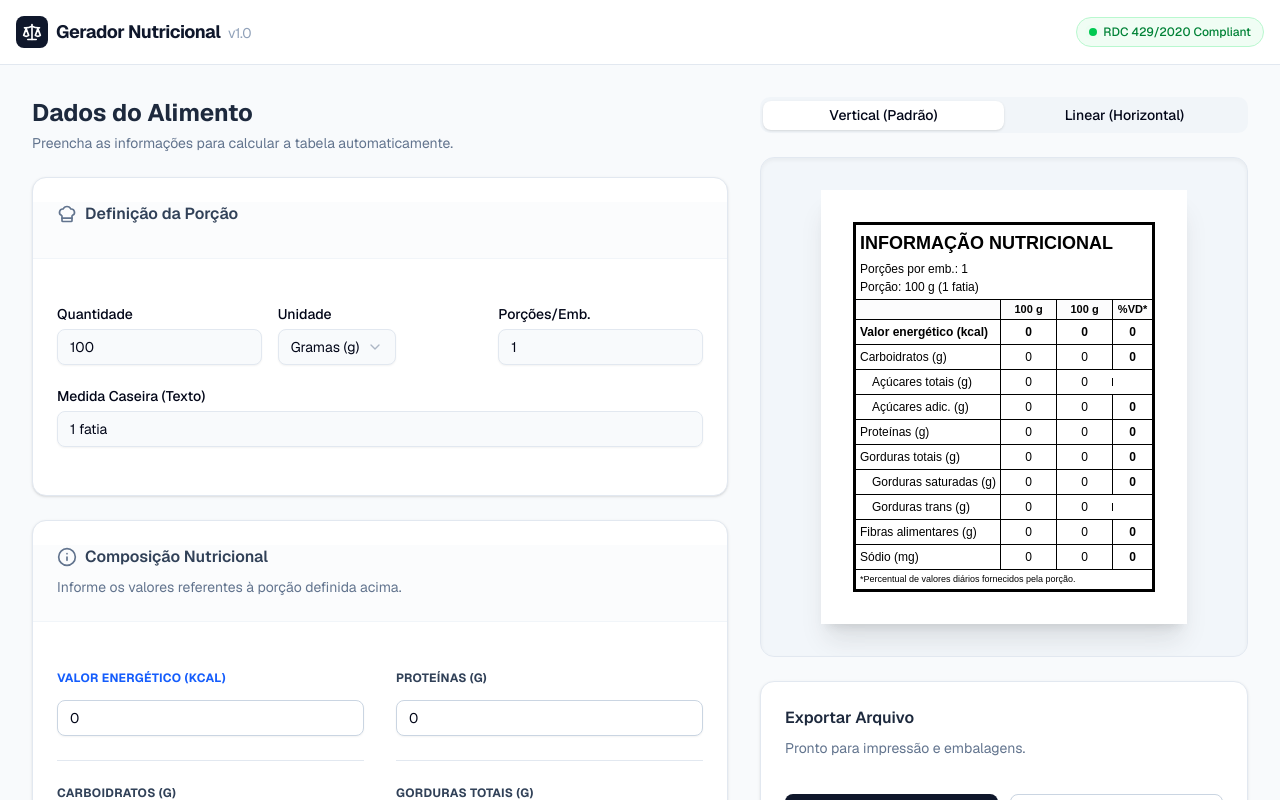
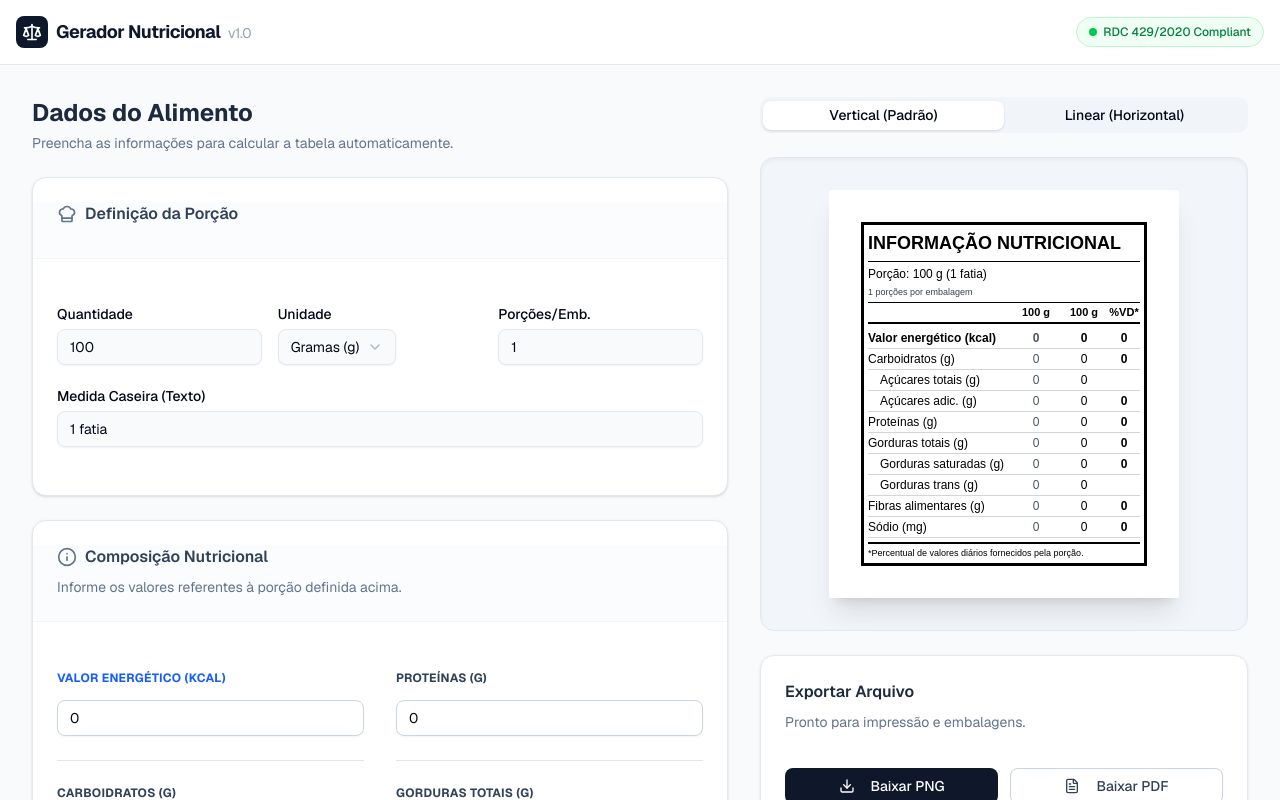
Before and after one commit to weszzy/tabela-nutricional, a Next.js app: page / in a window 1280 px wide. Shown: the top 800 px of the page. Built offline with nearby package versions, Linux system fonts and the light colour scheme.

Commit message:
enhance NutritionalTable layout

```diff
--- a/src/components/NutritionalTable.tsx
+++ b/src/components/NutritionalTable.tsx
@@ -17,7 +17,8 @@ export const NutritionalTable = ({ data, id, layout = "vertical" }: Props) => {
 
     const calcPorcao = (val: number) => formatarValor(val);
 
-    // --- MODELO LINEAR (HORIZONTAL) ---
+    // --- MODELO LINEAR (HORIZONTAL - ANEXO XV) ---
+
     if (layout === "linear") {
         return (
             <div
@@ -26,13 +27,18 @@ export const NutritionalTable = ({ data, id, layout = "vertical" }: Props) => {
                 style={{ fontFamily: 'Arial, Helvetica, sans-serif' }}
             >
                 <div className="border-[3px] border-black p-3 text-sm">
+                    {/* Cabeçalho Linear */}
                     <div className="flex flex-wrap items-baseline gap-1 mb-2 font-bold">
                         <span className="uppercase">Informação Nutricional:</span>
                         <span>Porção: {data.porcaoQtd} {data.porcaoUnidade} ({data.medidaCaseira}).</span>
                     </div>
+
+                    {/* Legenda Explicativa */}
                     <div className="text-[11px] text-gray-500 mb-2 italic">
                         (Valores na ordem: 100 {data.porcaoUnidade} / Porção / %VD*)
                     </div>
+
+                    {/* Lista de Nutrientes */}
                     <div className="text-xs leading-5 text-justify">
                         <LinearItem label="Valor energético (kcal)" val={data.valorEnergetico} vd="valorEnergetico" calc100={calc100} calcPorcao={calcPorcao} isBold />
                         <LinearItem label="Carboidratos (g)" val={data.carboidratos} vd="carboidratos" calc100={calc100} calcPorcao={calcPorcao} />
@@ -45,6 +51,7 @@ export const NutritionalTable = ({ data, id, layout = "vertical" }: Props) => {
                         <LinearItem label="Fibras alimentares (g)" val={data.fibrasAlimentares} vd="fibrasAlimentares" calc100={calc100} calcPorcao={calcPorcao} />
                         <LinearItem label="Sódio (mg)" val={data.sodio} vd="sodio" calc100={calc100} calcPorcao={calcPorcao} isLast />
                     </div>
+
                     <div className="mt-2 text-[10px]">
                         *Percentual de valores diários fornecidos pela porção.
                     </div>
@@ -53,34 +60,28 @@ export const NutritionalTable = ({ data, id, layout = "vertical" }: Props) => {
         )
     }
 
-    // --- MODELO VERTICAL (PADRÃO COM GRADE) ---
     return (
         <div
             id={id}
             className="bg-white p-8 min-w-[350px] w-fit font-sans text-black mx-auto leading-none select-none"
             style={{ fontFamily: 'Arial, Helvetica, sans-serif' }}
         >
-            {/* Borda Externa Grossa */}
-            <div className="border-[3px] border-black">
-
-                {/* Título e Porção (Sem grid ainda) */}
-                <div className="p-1 border-b border-black">
-                    <h2 className="text-lg font-bold mb-1">INFORMAÇÃO NUTRICIONAL</h2>
-                    <div className="text-xs">
-                        <p className="mb-0.5">Porções por emb.: {data.porcoesPorEmbalagem}</p>
-                        <p>Porção: {data.porcaoQtd} {data.porcaoUnidade} ({data.medidaCaseira})</p>
-                    </div>
+            <div className="border-[3px] border-black p-1">
+                <h2 className="text-lg font-bold border-b border-black pb-1 mb-1">INFORMAÇÃO NUTRICIONAL</h2>
+                <div className="text-xs border-b border-black pb-1 mb-1">
+                    <p className="mb-1">
+                        Porção: {data.porcaoQtd} {data.porcaoUnidade} ({data.medidaCaseira})
+                    </p>
+                    <p className="text-[9px] text-gray-700">
+                        {data.porcoesPorEmbalagem} porções por embalagem
+                    </p>
                 </div>
-
-                {/* Cabeçalho da Tabela (Com Grid) */}
-                <div className="flex text-[11px] font-bold border-b border-black bg-gray-50/50">
-                    <div className="flex-1 p-1 flex items-end"></div> {/* Espaço vazio acima dos nomes */}
-                    <div className="w-14 p-1 text-center border-l border-black flex items-end justify-center">100 {data.porcaoUnidade}</div>
-                    <div className="w-14 p-1 text-center border-l border-black flex items-end justify-center">{data.porcaoQtd} {data.porcaoUnidade}</div>
-                    <div className="w-10 p-1 text-center border-l border-black flex items-end justify-center">%VD*</div>
+                <div className="flex items-end text-[11px] font-bold border-b-2 border-black mb-1 pb-1">
+                    <span className="flex-1"></span>
+                    <span className="w-12 text-center">100 {data.porcaoUnidade}</span>
+                    <span className="w-12 text-center">{data.porcaoQtd} {data.porcaoUnidade}</span>
+                    <span className="w-8 text-center">%VD*</span>
                 </div>
-
-                {/* Linhas de Dados (Com Grid) */}
                 <div className="flex flex-col text-xs">
                     <Row label="Valor energético (kcal)" val={data.valorEnergetico} vd="valorEnergetico" calc100={calc100} calcPorcao={calcPorcao} isBold />
                     <Row label="Carboidratos (g)" val={data.carboidratos} vd="carboidratos" calc100={calc100} calcPorcao={calcPorcao} />
@@ -91,11 +92,9 @@ export const NutritionalTable = ({ data, id, layout = "vertical" }: Props) => {
                     <Row label="Gorduras saturadas (g)" val={data.gordurasSaturadas} vd="gordurasSaturadas" calc100={calc100} calcPorcao={calcPorcao} indent />
                     <Row label="Gorduras trans (g)" val={data.gordurasTrans} vd="gordurasTrans" calc100={calc100} calcPorcao={calcPorcao} indent />
                     <Row label="Fibras alimentares (g)" val={data.fibrasAlimentares} vd="fibrasAlimentares" calc100={calc100} calcPorcao={calcPorcao} />
-                    <Row label="Sódio (mg)" val={data.sodio} vd="sodio" calc100={calc100} calcPorcao={calcPorcao} isLast /> {/* isLast remove a borda inferior */}
+                    <Row label="Sódio (mg)" val={data.sodio} vd="sodio" calc100={calc100} calcPorcao={calcPorcao} />
                 </div>
-
-                {/* Rodapé dentro da borda */}
-                <div className="p-1 text-[9px] leading-tight border-t border-black">
+                <div className="mt-1 text-[9px] leading-tight border-t-2 border-black pt-1">
                     *Percentual de valores diários fornecidos pela porção.
                 </div>
             </div>
@@ -103,34 +102,19 @@ export const NutritionalTable = ({ data, id, layout = "vertical" }: Props) => {
     );
 };
 
-// Row atualizada com bordas verticais (border-l)
-const Row = ({ label, val, vd, isBold, indent, calc100, calcPorcao, isLast }: any) => (
-    <div className={`flex items-center ${!isLast ? 'border-b border-black' : ''} ${isBold ? 'font-bold' : ''}`}>
-        <div className={`flex-1 p-1 ${indent ? 'pl-4' : ''}`}>
-            {label}
-        </div>
-
-        {/* Coluna 100g */}
-        <div className="w-14 p-1 text-center border-l border-black flex items-center justify-center h-full">
-            {calc100(val)}
-        </div>
-
-        {/* Coluna Porção */}
-        <div className="w-14 p-1 text-center border-l border-black flex items-center justify-center h-full">
-            {calcPorcao(val)}
-        </div>
-
-        {/* Coluna %VD */}
-        <div className="w-10 p-1 text-center border-l border-black flex items-center justify-center font-bold h-full">
-            {calcularVD(val, vd)}
-        </div>
+const Row = ({ label, val, vd, isBold, indent, calc100, calcPorcao }: any) => (
+    <div className={`flex items-center border-b border-gray-300 py-[2px] ${isBold ? 'font-bold' : ''}`}>
+        <span className={`flex-1 ${indent ? 'pl-3' : ''}`}>{label}</span>
+        <span className="w-12 text-center text-gray-600">{calc100(val)}</span>
+        <span className="w-12 text-center">{calcPorcao(val)}</span>
+        <span className="w-8 text-center font-bold">{calcularVD(val, vd)}</span>
     </div>
 );
 
-// Helper Linear (mantido igual)
 const LinearItem = ({ label, val, vd, isBold, calc100, calcPorcao, isLast }: any) => {
     const vdValue = calcularVD(val, vd);
     const vdDisplay = vdValue ? `${vdValue}%` : '';
+
     return (
         <span className={`mr-1 ${isBold ? 'font-bold' : ''}`}>
             {label} {calc100(val)} <span className="text-gray-400">/</span> {calcPorcao(val)} <span className="text-gray-400">/</span> {vdDisplay}
```
